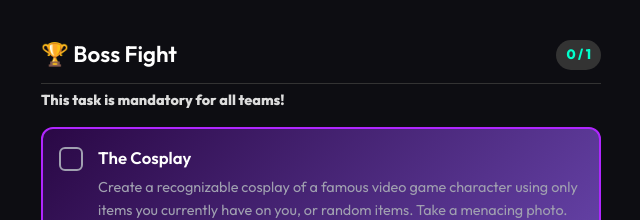
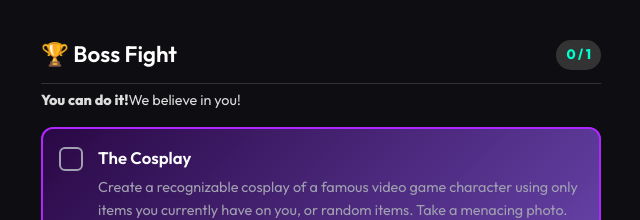
Before and after one commit to ameralday/mihsef-scavenger-hunt, a plain HTML site: page index.html in a window 1280 px wide. Shown: the part 2411-2631 px from the top of the page, 319-959 px from the left. Drawn offline with nearby package versions, Linux system fonts and the light colour scheme.

Commit message:
Update index.html

```diff
--- a/index.html
+++ b/index.html
@@ -61,7 +61,7 @@
                 <h2>🏆 Boss Fight</h2>
                 <span class="category-points" id="boss-status">0 / 1</span>
             </div>
-            <p class="category-desc" style="color: #ddd;"><strong>This task is mandatory for all teams!</strong></p>
+            <p class="category-desc" style="color: #ddd;"><strong>You can do it!</strong>We believe in you!</p>
             <div class="task-list" id="list-boss">
                 <!-- Tasks will be generated by JS -->
             </div>
```
